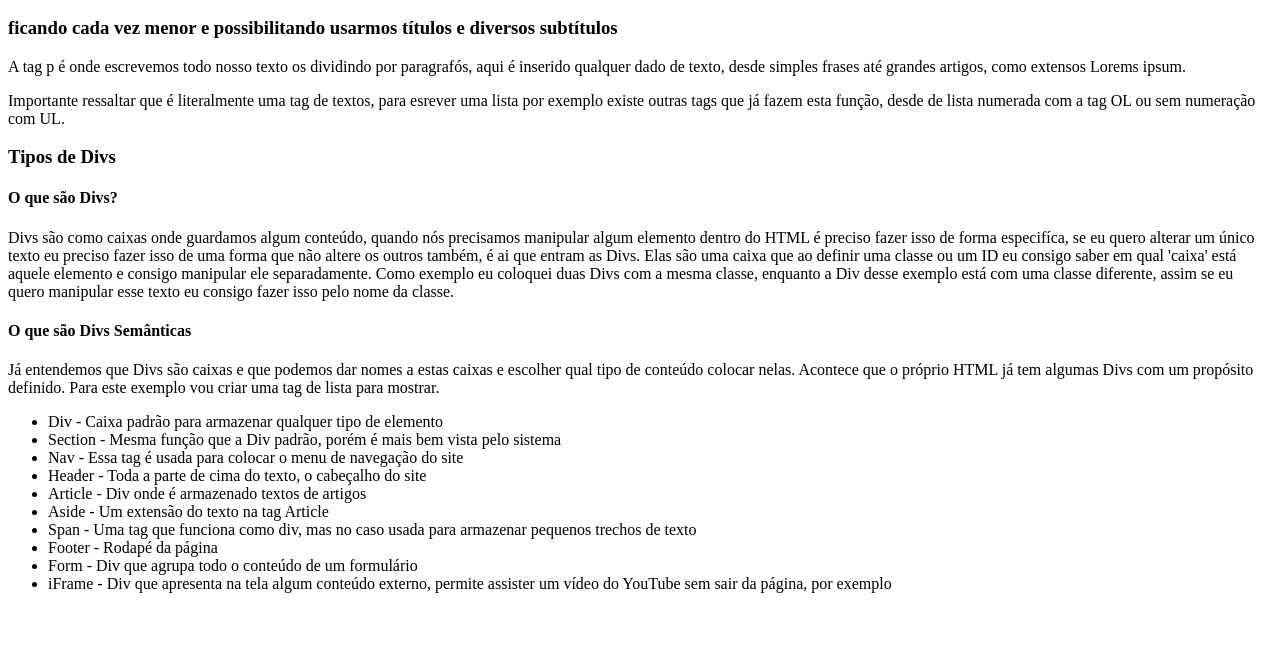
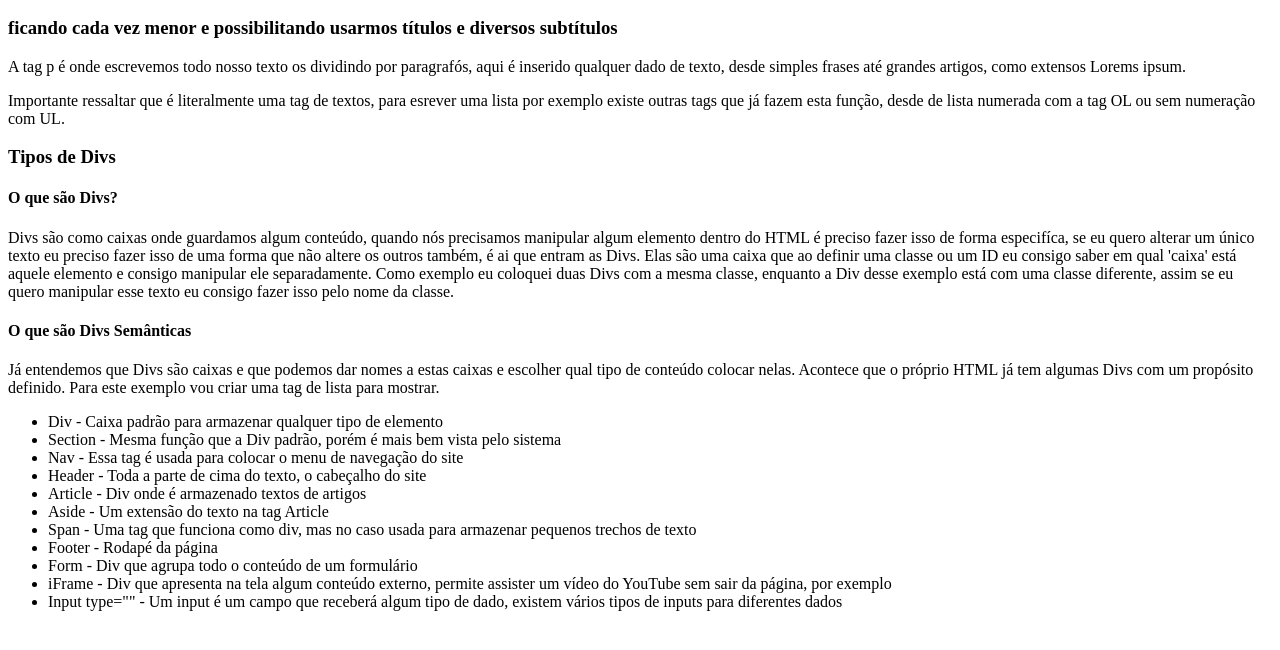
Before and after one commit to NickolasEdu/html-guide, a plain HTML site: page index.html in a window 1280 px wide. Shown: the part 110-760 px from the top of the page. Drawn offline with Linux system fonts and the light colour scheme.

Commit message:
list updated

```diff
--- a/index.html
+++ b/index.html
@@ -47,6 +47,7 @@
                 <li>Footer - Rodapé da página</li>
                 <li>Form - Div que agrupa todo o conteúdo de um formulário</li>
                 <li>iFrame - Div que apresenta na tela algum conteúdo externo, permite assister um vídeo do YouTube sem sair da página, por exemplo</li>
+                <li>Input type="" - Um input é um campo que receberá algum tipo de dado, existem vários tipos de inputs para diferentes dados</li>
             </ul>
         </p>
     </div>
```
